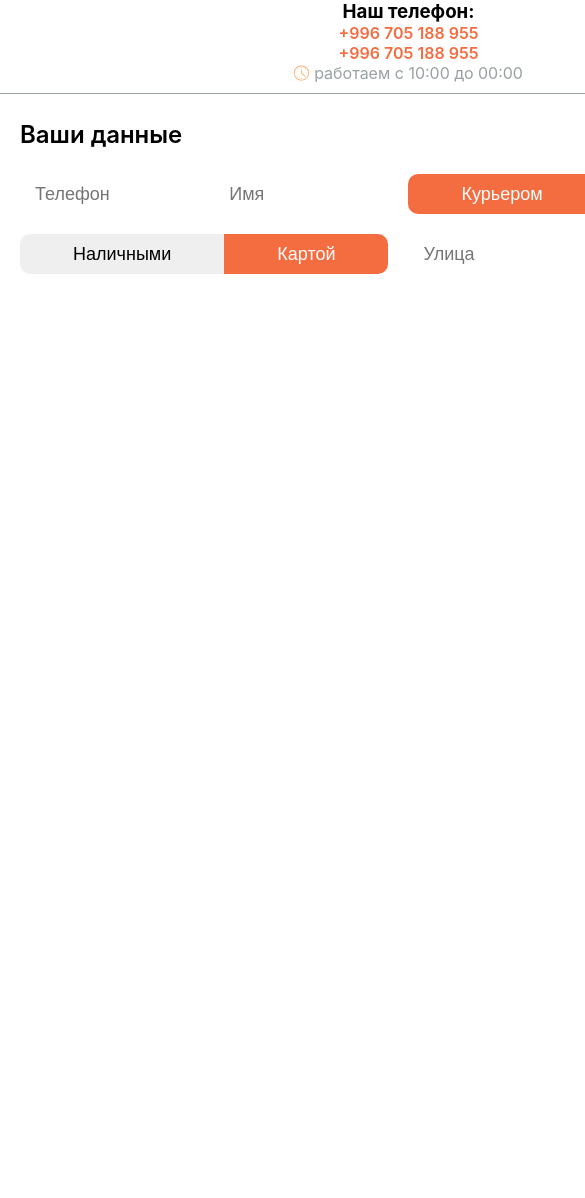
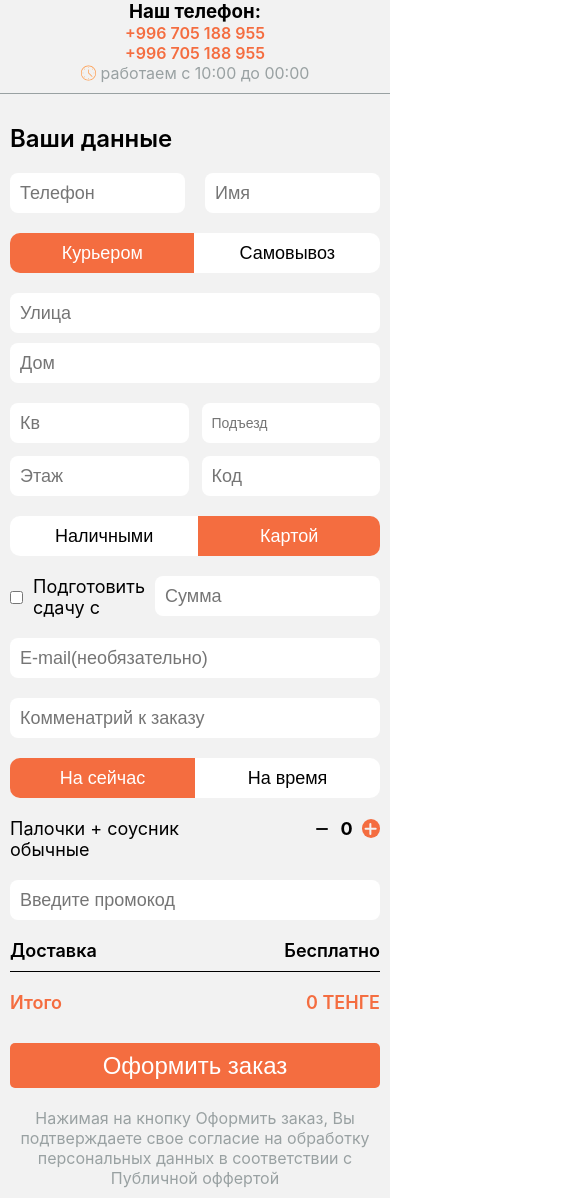
Before and after one commit to MaxatDzhetenbayev/romsen, a React (Vite) app: page /payment in a window 390 px wide. Shown: the top 1198 px of the page, 585 px wide, since content can reach past the window. Before the commit the page ends 844 px from the top, so only its background shows below. Built offline with nearby package versions, Linux system fonts and the light colour scheme.

Commit message:
feat: payment page

```diff
--- a/src/components/Cart/CartItem/CartItem.jsx
+++ b/src/components/Cart/CartItem/CartItem.jsx
@@ -1,9 +1,9 @@
 import { useContext } from "react";
 import styles from "./CartItem.module.css";
-import MinusIcon from "/svgs/minus.svg";
-import PlusIcon from "/svgs/plus.svg";
+import { Counter } from "../../Counter/Counter";
 import { CartContext } from "../../../context/cart.context";
 export const CartItem = ({ product }) => {
+  const { increaseQuantity, decreaseQuantity } = useContext(CartContext);
   return (
     <article className={styles.wrapper}>
       <div className={styles.imgWrapper}>
@@ -12,25 +12,18 @@ export const CartItem = ({ product }) => {
       <div className={styles.right}>
         <h3 className={styles.name}>{product.name}</h3>
         <div className={styles.bottom}>
-          <Counter id={product.id} quantity={product.quantity} />
+          <Counter
+            decrease={() => {
+              decreaseQuantity(product.id);
+            }}
+            increase={() => {
+              increaseQuantity(product.id);
+            }}
+            quantity={product.quantity}
+          />
           <span>{product.price} ТЕНГЕ</span>
         </div>
       </div>
     </article>
   );
 };
-
-const Counter = ({ id, quantity }) => {
-  const { increaseQuantity, decreaseQuantity } = useContext(CartContext);
-  return (
-    <div className={styles.counter}>
-      <button className={styles.minus} onClick={() => decreaseQuantity(id)}>
-        <img src={MinusIcon} />
-      </button>
-      <span>{quantity}</span>
-      <button className={styles.plus} onClick={() => increaseQuantity(id)}>
-        <img src={PlusIcon} />
-      </button>
-    </div>
-  );
-};
--- /dev/null
+++ b/src/components/Counter/Counter.jsx
@@ -0,0 +1,17 @@
+import styles from "./Counter.module.css";
+import MinusIcon from "/svgs/minus.svg";
+import PlusIcon from "/svgs/plus.svg";
+
+export const Counter = ({ increase, decrease, quantity }) => {
+  return (
+    <div className={styles.counter}>
+      <button className={styles.minus} onClick={decrease}>
+        <img src={MinusIcon} />
+      </button>
+      <span>{quantity}</span>
+      <button className={styles.plus} onClick={increase}>
+        <img src={PlusIcon} />
+      </button>
+    </div>
+  );
+};
--- /dev/null
+++ b/src/components/Counter/Counter.module.css
@@ -0,0 +1,34 @@
+.counter {
+  width: 67px;
+  height: 21px;
+  display: flex;
+  justify-content: center;
+  align-items: center;
+  gap: 9px;
+}
+.counter > button {
+  cursor: pointer;
+}
+.counter > span {
+  font-size: 18px;
+  font-weight: 700;
+}
+.minus {
+  background: inherit;
+  border: none;
+  display: flex;
+  align-items: center;
+  justify-content: center;
+  width: 19px;
+  height: 19px;
+}
+.plus {
+  width: 19px;
+  height: 19px;
+  color: white;
+  background: var(--primary-color);
+  display: flex;
+  align-items: center;
+  justify-content: center;
+  border-radius: 100%;
+}
--- a/src/components/ui/Input/Input.module.css
+++ b/src/components/ui/Input/Input.module.css
@@ -1,7 +1,8 @@
 .input {
   border: none;
-  padding: 15px;
-  color: #f2f2f2;
+  width: 100%;
+  padding: 15px 10px;
+  color: black;
   border-radius: 8px;
   font-weight: 500;
   font-size: 18px;
--- a/src/index.css
+++ b/src/index.css
@@ -6,10 +6,6 @@
   --color-black: #111111;
 
   --main-width: 950px;
-  input,
-  textarea {
-    margin-bottom: 0;
-  }
 }
 
 * {
--- a/src/main.jsx
+++ b/src/main.jsx
@@ -7,7 +7,7 @@ import { createBrowserRouter, RouterProvider } from "react-router-dom";
 import { BaseLayout } from "./layouts/BaseLayout.jsx";
 import { ProductsPage } from "./pages/Products/ProductsPage.jsx";
 import { CartProvider } from "./context/cart.context.jsx";
-import {PaymentPage} from './pages/PaymentPage/PaymentPage.jsx'
+import { PaymentPage } from "./pages/PaymentPage/PaymentPage.jsx";
 import { ProductInfoPage } from "./pages/ProductInfoPage/ProductInfoPage.jsx";
 import { ReviewsPage } from "./pages/Reviews/ReviewsPage.jsx";
 const router = createBrowserRouter([
@@ -23,15 +23,22 @@ const router = createBrowserRouter([
         element: <MainPage />,
       },
       { path: "/categories/:type", element: <ProductsPage /> },
-      { path: "/reviews", element: <ReviewsPage/> },
+      { path: "/reviews", element: <ReviewsPage /> },
       { path: "/products/:id", element: <ProductInfoPage /> },
     ],
   },
-  { path: "/payment", element: <PaymentPage /> }
+  {
+    path: "/payment",
+    element: (
+      <CartProvider>
+        <PaymentPage />
+      </CartProvider>
+    ),
+  },
 ]);
 
 ReactDOM.createRoot(document.getElementById("root")).render(
   <React.StrictMode>
     <RouterProvider router={router}></RouterProvider>
-  </React.StrictMode>
+  </React.StrictMode>,
 );
--- a/src/pages/PaymentPage/PaymentPage.jsx
+++ b/src/pages/PaymentPage/PaymentPage.jsx
@@ -1,11 +1,28 @@
-import { useState } from "react";
+import { useContext, useState } from "react";
+
+import { Counter } from "../../components/Counter/Counter";
+import { Cart } from "../../components/Cart/Cart";
 import { Input } from "../../components/ui/Input/Input";
 import { Button } from "../../components/ui/Button/Button";
 import styles from "./PaymentPage.module.css";
+import clsx from "clsx";
+import { CartContext } from "../../context/cart.context";
+import { CartItem } from "../../components/Cart/CartItem/CartItem";
 
 export const PaymentPage = () => {
+  const { totalPrice } = useContext(CartContext);
   const [isCardMethod, setIsCardMethod] = useState(false);
   const [delivery, setDelivery] = useState("courier");
+  const [now, setNow] = useState("now");
+  const [count, setCount] = useState(0);
+  const increase = () => setCount(count + 1);
+  const decrease = () =>
+    setCount((prev) => {
+      if (prev == 0) {
+        return 0;
+      }
+      return prev - 1;
+    });
 
   return (
     <section className={styles.container}>
@@ -25,30 +42,42 @@ export const PaymentPage = () => {
             <Input placeholder="Телефон" />
             <Input placeholder="Имя" />
           </section>
-          <section className={styles.split}>
+          <section className={clsx(styles.split, styles.delivery)}>
             <button
               onClick={() => setDelivery("courier")}
-              className={delivery == "courier" && styles.splitSelected}
+              className={clsx(
+                styles.splitButton,
+                delivery == "courier" && styles.splitSelected,
+              )}
             >
               Курьером
             </button>
             <button
               onClick={() => setDelivery("self")}
-              className={delivery == "self" && styles.splitSelected}
+              className={clsx(
+                styles.splitButton,
+                delivery == "self" && styles.splitSelected,
+              )}
             >
               Самовывоз
             </button>
           </section>
-          <section className={styles.split}>
+          <section className={clsx(styles.split, styles.paymentType)}>
             <button
               onClick={() => setIsCardMethod(true)}
-              className={isCardMethod && styles.splitSelected}
+              className={clsx(
+                styles.splitButton,
+                isCardMethod && styles.splitSelected,
+              )}
             >
               Наличными
             </button>
             <button
               onClick={() => setIsCardMethod(false)}
-              className={!isCardMethod && styles.splitSelected}
+              className={clsx(
+                styles.splitButton,
+                !isCardMethod && styles.splitSelected,
+              )}
             >
               Картой
             </button>
@@ -57,9 +86,96 @@ export const PaymentPage = () => {
             <Input placeholder="Улица" />
             <Input placeholder="Дом" />
           </section>
+          <section className={styles.change}>
+            <div className={styles.checkbox}>
+              <input type="checkbox" />
+              <span>Подготовить сдачу с</span>
+            </div>
+            <Input placeholder="Сумма" />
+          </section>
+          <section className={styles.userHome}>
+            <Input placeholder="Кв" />
+            <Input placeholder="Подъезд" />
+            <Input placeholder="Этаж" />
+            <Input placeholder="Код" />
+          </section>
+          <section className={styles.comment}>
+            <Input placeholder="Комменатрий к заказу" />
+          </section>
+          <section className={clsx(styles.split, styles.time)}>
+            <button
+              onClick={() => setNow("now")}
+              className={clsx(
+                styles.splitButton,
+                now == "now" && styles.splitSelected,
+              )}
+            >
+              На сейчас
+            </button>
+            <button
+              onClick={() => setNow("soon")}
+              className={clsx(
+                styles.splitButton,
+                now == "soon" && styles.splitSelected,
+              )}
+            >
+              На время
+            </button>
+          </section>
+          <section className={styles.extra}>
+            <span>Палочки + соусник обычные</span>
+            <Counter quantity={count} increase={increase} decrease={decrease} />
+          </section>
+          <section className={styles.email}>
+            <Input placeholder="E-mail(необязательно)" />
+          </section>
+          <section className={styles.promo}>
+            <Input placeholder="Введите промокод" />
+          </section>
+          <section className={styles.total}>
+            <section className={styles.between}>
+              <span>Доставка</span>
+              <span>Бесплатно</span>
+            </section>
+            <section className={styles.between}>
+              <span>Итого</span>
+              <span>{totalPrice} ТЕНГЕ</span>
+            </section>
+          </section>
+
+          <Button color="orange" className={styles.submit}>
+            Оформить заказ
+          </Button>
+          <span className={styles.permissions}>
+            Нажимая на кнопку Оформить заказ, Вы подтверждаете свое согласие на
+            обработку персональных данных в соответствии с Публичной оффертой
+          </span>
         </section>
       </section>
-      <section className={styles.cart}>Корзина</section>
+      <CartContainer />
     </section>
   );
 };
+
+const CartContainer = () => {
+  const { products, totalPrice } = useContext(CartContext);
+  return (
+    <section className={styles.cart}>
+      <section className={styles.cartItems}>
+        {products.map((product) => (
+          <CartItem product={product} />
+        ))}
+      </section>
+      <section className={styles.cartBottom}>
+        <section className={styles.between}>
+          <span>Доставка</span>
+          <span>Бесплатно</span>
+        </section>
+        <section className={styles.between}>
+          <span>Итого</span>
+          <span>{totalPrice} ТЕНГЕ</span>
+        </section>
+      </section>
+    </section>
+  );
+};
--- a/src/pages/PaymentPage/PaymentPage.module.css
+++ b/src/pages/PaymentPage/PaymentPage.module.css
@@ -1,6 +1,9 @@
 .container {
   display: flex;
   width: 100%;
+  min-height: 100vh;
+  height: 100%;
+  background-color: #f2f2f2;
 }
 .wrapper {
   display: flex;
@@ -29,21 +32,24 @@
   justify-content: center;
 }
 .paymentWrapper {
+  margin-top: 55px;
   padding: 0 20px;
+  max-width: 760px;
+  width: 100%;
   display: grid;
   justify-items: center;
   align-items: center;
-  grid-template-columns: 1fr 1fr;
-  grid-template-rows: repeat(7, 1fr);
+  grid-template-columns: repeat(2, minmax(auto, 380px));
+  grid-template-rows: repeat(7, auto);
   gap: 20px;
 }
 .title {
   font-size: 24px;
   font-weight: 600;
   justify-self: start;
+  grid-column: 1/3;
 }
 .userContact {
-  grid-column: 1/2;
   display: flex;
   gap: 20px;
 }
@@ -52,15 +58,6 @@
   grid-template-columns: 1fr 1fr;
   width: 100%;
 }
-.split button {
-  display: flex;
-  justify-content: center;
-  align-items: center;
-  padding: 9px 53px;
-  height: 40px;
-  font-size: 18px;
-}
-
 .split :nth-child(1) {
   border-top-left-radius: 10px;
   border-bottom-left-radius: 10px;
@@ -69,18 +66,216 @@
   border-top-right-radius: 10px;
   border-bottom-right-radius: 10px;
 }
+.splitButton {
+  display: flex;
+  justify-content: center;
+  align-items: center;
+  padding: 9px 45px;
+  height: 40px;
+  font-size: 18px;
+  background-color: white;
+}
 .splitSelected {
   color: white;
   background-color: var(--primary-color);
 }
 .userLocation {
+  width: 100%;
   display: grid;
   align-items: center;
-  grid-template-columns: repeat(5, 1fr);
+  grid-template-columns: repeat(4, 1fr) 20px 80px;
 }
 .userLocation :nth-child(1) {
   grid-column: 1/5;
 }
+.userLocation :nth-child(2) {
+  grid-column: 6/7;
+}
+.total {
+  display: none;
+}
+.change {
+  display: flex;
+  gap: 10px;
+}
+.checkbox {
+  display: flex;
+  align-items: center;
+  gap: 10px;
+  flex: 2;
+}
+
+.checkbox span {
+  font-size: 18px;
+}
+.change input {
+  flex: 1;
+}
+.userHome {
+  display: grid;
+  grid-template-columns: repeat(4, 1fr);
+  gap: 13px;
+}
+.userHome :nth-child(2) {
+  font-size: 14px;
+}
+.comment {
+  width: 100%;
+}
+
+.extra {
+  width: 100%;
+  display: flex;
+  gap: 57px;
+  justify-content: flex-start;
+}
+.extra span {
+  font-size: 18px;
+  flex-wrap: 600;
+}
+.email {
+  width: 100%;
+}
+.promo {
+  width: 100%;
+}
+.submit {
+  grid-column: 1/3;
+  height: 45px;
+}
+.permissions {
+  grid-column: 1/3;
+  text-align: center;
+  color: var(--color-gray);
+}
 .cart {
+  background-color: white;
   width: 400px;
+  padding: 30px;
+  display: flex;
+  max-height: 100vh;
+  flex-direction: column;
+  justify-content: space-between;
 }
+.cartItems {
+  display: flex;
+  flex-direction: column;
+  gap: 10px;
+}
+.cartBottom {
+  display: flex;
+  flex-direction: column;
+  gap: 20px;
+}
+
+.cartBottom > section:first-child {
+  border-bottom: 1px solid;
+}
+.cartBottom > section:last-child {
+  color: var(--primary-color);
+}
+
+.between {
+  display: flex;
+  font-size: 18px;
+  font-weight: 600;
+  padding-bottom: 10px;
+  justify-content: space-between;
+}
+@media (max-width: 1000px) {
+  .paymentWrapper {
+    grid-template-columns: auto;
+  }
+  .paymentWrapper > * {
+    width: 100%;
+  }
+  .title {
+    grid-column: 1/2;
+    order: 1;
+  }
+  .userContact {
+    order: 2;
+  }
+  .delivery {
+    order: 3;
+  }
+  .userLocation {
+    order: 4;
+    display: flex;
+    flex-direction: column;
+    gap: 10px;
+  }
+  .userHome {
+    order: 5;
+    grid-template-columns: 1fr 1fr;
+  }
+  .paymentType {
+    order: 6;
+  }
+  .change {
+    order: 7;
+  }
+  .checkbox {
+    width: 100%;
+    flex: 0;
+  }
+  .email {
+    order: 8;
+  }
+  .comment {
+    order: 9;
+  }
+  .time {
+    order: 10;
+  }
+  .extra {
+    order: 11;
+  }
+  .total {
+    display: flex;
+    flex-direction: column;
+    gap: 20px;
+
+    order: 13;
+  }
+  .total > section:first-child {
+    border-bottom: 1px solid black;
+  }
+  .total > section:last-child {
+    color: var(--primary-color);
+  }
+  .promo {
+    order: 12;
+  }
+
+  .submit {
+    order: 14;
+    grid-column: 1/2;
+  }
+  .permissions {
+    order: 15;
+    grid-column: 1/2;
+    margin-bottom: 10px;
+  }
+  .cart {
+    padding: 15px;
+  }
+}
+@media (max-width: 812px) {
+  .cart {
+    width: 350px;
+    overflow: hidden;
+  }
+  .paymentWrapper {
+    margin-top: 10px;
+    padding: 0 10px;
+  }
+}
+@media (max-width: 700px) {
+  .container {
+    flex-direction: column;
+  }
+  .cart {
+    display: none;
+  }
+}
--- a/src/pages/Reviews/ReviewsPage.module.css
+++ b/src/pages/Reviews/ReviewsPage.module.css
@@ -1,42 +1,39 @@
-.reviews{
+.reviews {
   display: flex;
   flex-direction: column;
   gap: 20px;
   padding: 10px;
-
 }
-.user{
+.user {
   font-size: 30px;
   gap: 20px;
   padding: 10px;
-
 }
-.date{
+.date {
   display: flex;
   flex-direction: column;
-    color: #A4ACAD;
+  color: #a4acad;
   font-size: 22px;
   padding: 17px;
 }
-.container{
+.container {
   background: #fff;
   border-radius: 5px;
 }
 
-.head{
+.head {
   display: flex;
   gap: 10px;
 }
-.text{
+.text {
   gap: 20px;
   padding: 10px;
   font-size: 22px;
 }
-.wrapper{
+.wrapper {
   display: flex;
   justify-content: space-between;
   padding: 20px;
-
 }
 
 .form {
@@ -46,18 +43,17 @@
   flex-direction: column;
   align-items: center;
 }
-  textarea,
-  input {
+.input {
   width: 100%;
   padding: 10px;
   margin-bottom: 10px;
   border: 1px solid #ddd;
   border-radius: 5px;
   box-sizing: border-box;
-    font-size:18px ;
-    resize:none;
+  font-size: 18px;
+  resize: none;
 }
-.button_form{
+.button_form {
   width: 200px;
   height: 40px;
   background-color: black;
@@ -67,7 +63,7 @@
   padding: 5px;
   cursor: pointer;
 }
-.button{
+.button {
   background-color: black;
   border-radius: 5px;
   color: #fff;
@@ -79,28 +75,25 @@
 .reviews_container {
   height: 500px;
   overflow-y: scroll;
-
-
 }
 @media screen and (max-width: 480px) {
-    .wrapper{
+  .wrapper {
     display: flex;
     flex-direction: column;
     align-items: center;
     gap: 20px;
-
-
   }
-    .button{
+  .button {
     width: 85vw;
   }
-    .text, .date{
+  .text,
+  .date {
     font-size: 20px;
   }
-    .user{
+  .user {
     font-size: 22px;
   }
-    .reviews{
+  .reviews {
     margin: 1px;
   }
 }
```
Also changed, not shown: src/components/Cart/CartItem/CartItem.module.css (+0 -35 lines), src/pages/Reviews/ReviewsPage.jsx (+25 -19 lines). Lines whose indentation alone changed are shown as unchanged.
